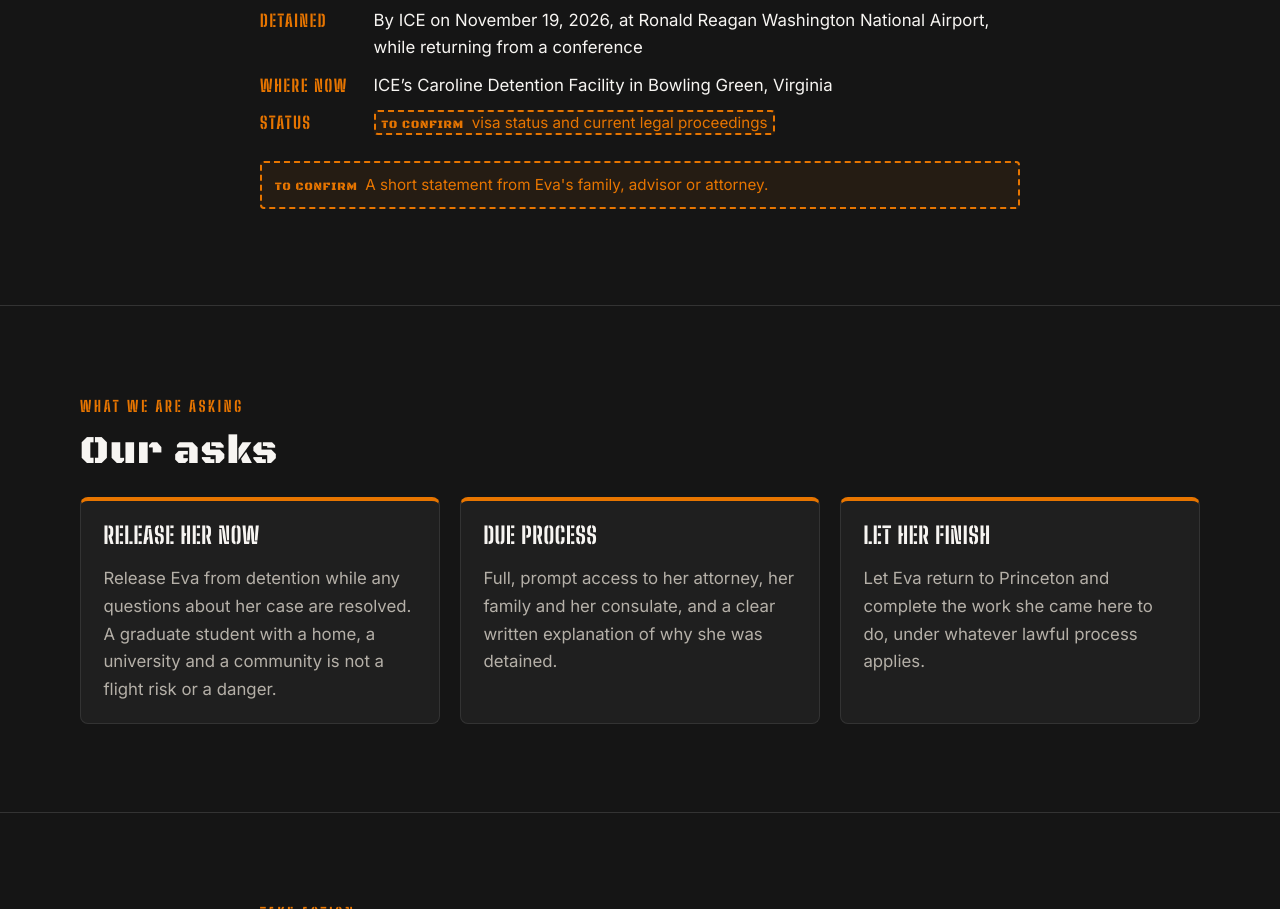
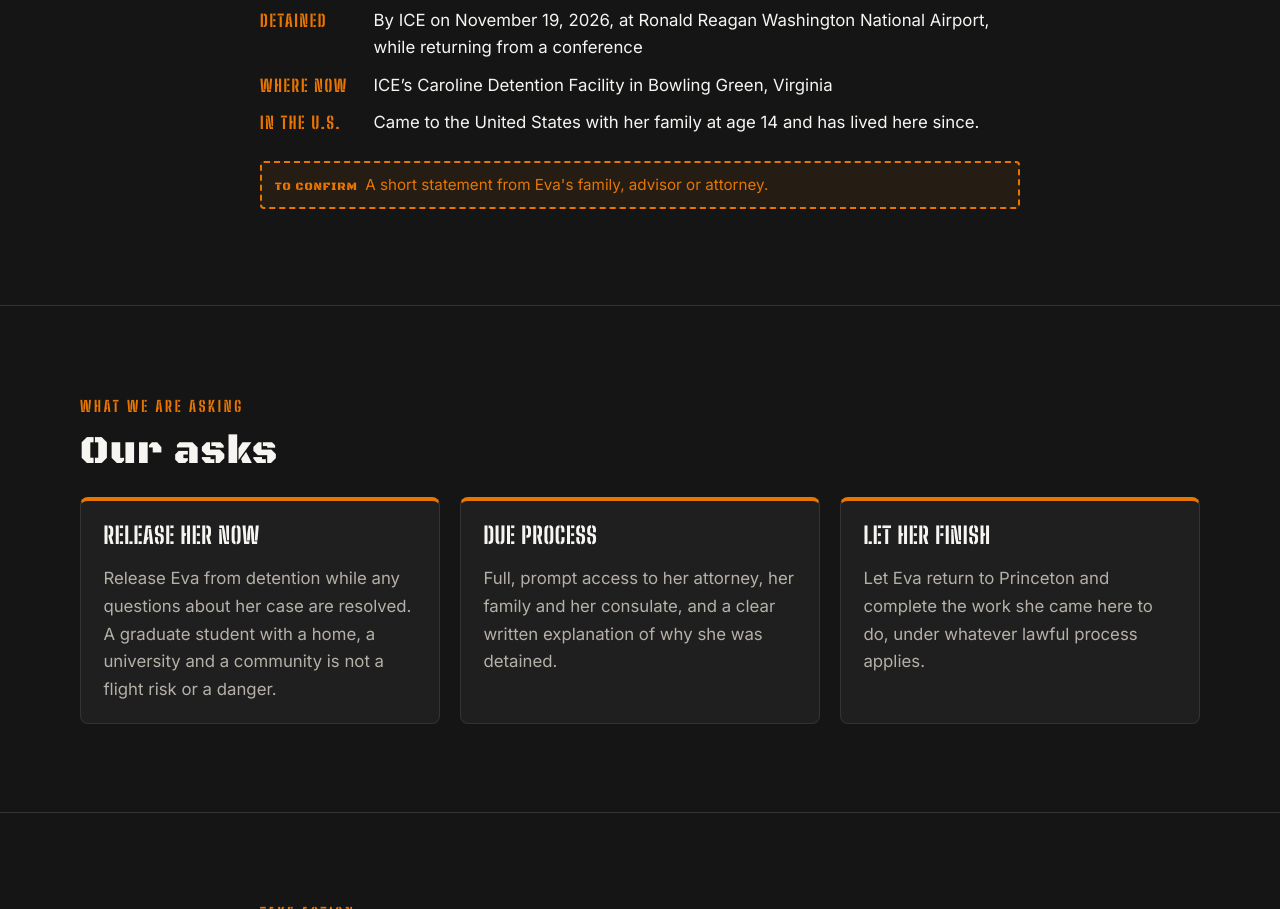
Before and after one commit to steve98654/free_eva, an Astro site in the folder site/: page /free-eva in a window 1280 px wide. Shown: the part 1285-2194 px from the top of the page. Built offline with nearby package versions, Linux system fonts and the light colour scheme; Astro itself is replaced by a stand-in of ours.

Commit message:
Replace the visa placeholder with how long Eva has lived in the U.S.
Co-Authored-By: Claude Opus 5.5 <noreply@anthropic.com>
Claude-Session: https://claude.ai/code/session_01Lg8vxUUTDvL1WLPuY7jaz5

```diff
--- a/site/src/pages/free-eva.astro
+++ b/site/src/pages/free-eva.astro
@@ -49,7 +49,7 @@ const graphics = [
         <dt>Conference</dt><dd>Neuroscience 2026, the annual meeting of the Society for Neuroscience, November 14–18, 2026, at the Walter E. Washington Convention Center in Washington, D.C. On November 18 she presented a poster on how brain cells that track physical location may also track information used for decision-making.</dd>
         <dt>Detained</dt><dd>By ICE on November 19, 2026, at Ronald Reagan Washington National Airport, while returning from a conference</dd>
         <dt>Where now</dt><dd>ICE&#8217;s Caroline Detention Facility in Bowling Green, Virginia</dd>
-        <dt>Status</dt><dd><Placeholder inline label="visa status and current legal proceedings" /></dd>
+        <dt>In the U.S.</dt><dd>Came to the United States with her family at age 14 and has lived here since.</dd>
       </dl>
       <Placeholder label="A short statement from Eva's family, advisor or attorney." />
     </div>
```
